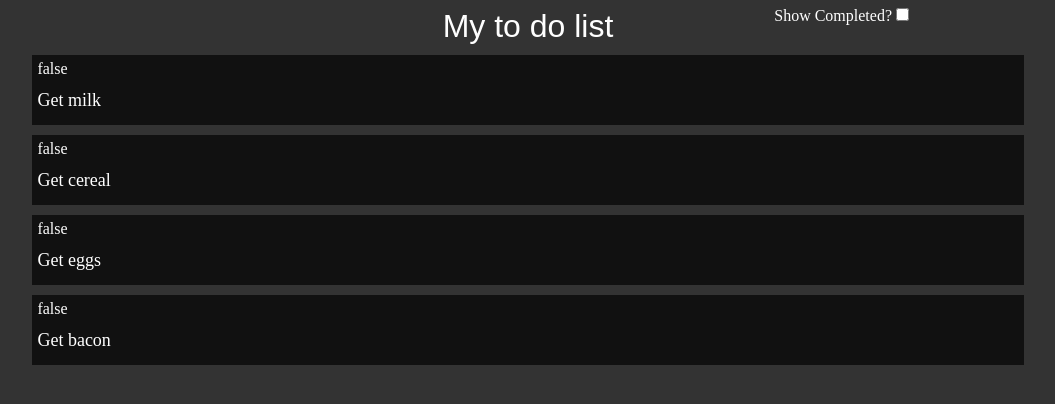
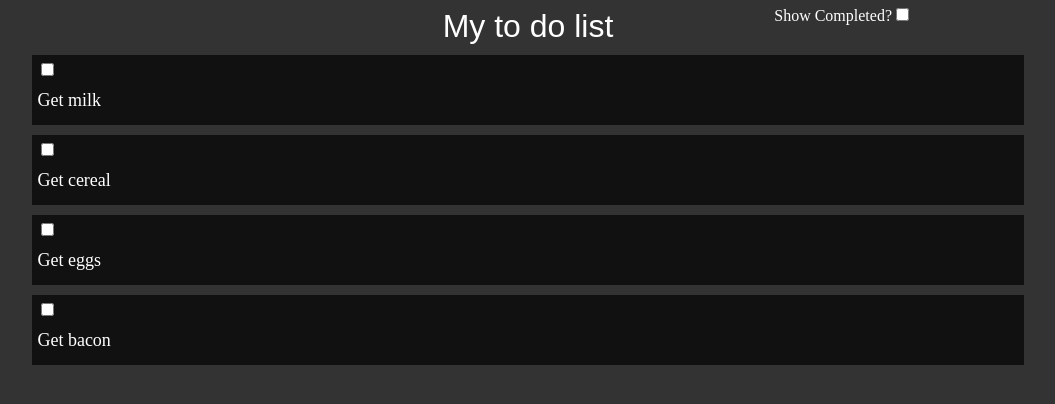
Before and after one commit to jasonbalinski/circle-store, a React (Create React App) app in the folder todo/: page / in a window 1280 px wide. Shown: the top 404 px of the page, without its empty margins (112-1167 px from the left). Built offline with nearby package versions, Linux system fonts and the light colour scheme.

Commit message:
completed checkboxes now working.

```diff
--- a/todo/src/components/ToDoItem.tsx
+++ b/todo/src/components/ToDoItem.tsx
@@ -3,15 +3,26 @@ import React from "react";
 import {ToDo} from "../entities/todo";
 
 export interface TodoItemProps {
-    td : ToDo;
+    td: ToDo;
+    updateToDoStatus: (name: string, value: boolean) => void;
 }
 
 export const ToDoItem = observer((props : TodoItemProps) => (
     <div className="todoItem">
-        <div className="todoCheckBox">{props
-                .td
-                .done
-                .toString()}</div>
+        <div className="todoCheckBox">
+            <input
+                type="checkbox"
+                checked={props.td.done}
+                data-name={props.td.name}
+                onChange={(e: React.ChangeEvent<HTMLInputElement>) => {
+                    // TODO: refactor this out - maybe make this a class
+                    const name = (e.target as HTMLInputElement).getAttribute("data-name");
+                    const value = (e.target as HTMLInputElement).checked;
+                    console.log("name/value", name, value);
+                    props.updateToDoStatus(name!, value);
+                }}
+            />
+        </div>
         <div className="todoText">{props.td.name}</div>
     </div>
 ));
--- a/todo/src/components/ToDoList.tsx
+++ b/todo/src/components/ToDoList.tsx
@@ -4,8 +4,8 @@ import {ToDo} from "../entities/todo";
 import {ToDoItem} from "./ToDoItem";
 
 export interface TodoListProps {
-    todos?: Map < string,
-    ToDo >;
+    todos?: Map<string,ToDo>;
+    updateToDoState?: (name: string, status: boolean) => void;
 }
 
 @observer
@@ -28,7 +28,7 @@ export class ToDoList extends React.Component < TodoListProps, {} > {
                 .props
                 .todos
                 .forEach((td) => {
-                    result.push(<ToDoItem key={td.name} td={td}/>);
+                    result.push(<ToDoItem key={td.name} td={td} updateToDoStatus={this.props.updateToDoState!}/>);
                 });
         }
         return result;
--- a/todo/src/stores/ToDoStore.ts
+++ b/todo/src/stores/ToDoStore.ts
@@ -22,14 +22,22 @@ export class ToDoState {
 }
 
 export class TodoMutators extends StoreExtension < ToDoState > {
-    @action public populateToDoData(todos : ToDo[]) {
+    @action public populateToDoData = (todos : ToDo[]) => {
         this.state.ToDoData = observable.array(todos);
+    }
+
+    @action public updateToDo = (name: string, status: boolean) => {
+        /** TODO: this is terrible, use a Map or something more optimized here. */
+        const todo = this.state.ToDoData.find((td) => td.name === name);
+        if (todo) {
+            todo.done = status;
+        }
     }
 }
 
 export class TodoSelectors extends StoreExtension < ToDoState > {
     /**This is computed to avoid redoing the map function every time the getter is called */
-    @computed public get allToDos() : Map < string,
+    @computed public get allToDos(): Map < string,
     ToDo > {
         return mapToDos(this.state.ToDoData);
     }
@@ -60,7 +68,7 @@ export class AppStateMutators extends StoreExtension < ToDoState > {
 }
 
 export class AppStateSelectors extends StoreExtension < ToDoState > {
-    get storeReady() : boolean {
+    get storeReady(): boolean {
         return this
             .state
             .AppState
@@ -68,7 +76,7 @@ export class AppStateSelectors extends StoreExtension < ToDoState > {
             .get();
     }
 
-    get showCompleted() : boolean {
+    get showCompleted(): boolean {
         return this
             .state
             .AppState
--- a/todo/src/views/HomeView/FilterControlContainer.tsx
+++ b/todo/src/views/HomeView/FilterControlContainer.tsx
@@ -3,13 +3,11 @@ import React from "react";
 import {FilterControl, FilterControlProps} from "../../components/FilterControl";
 import {HomeViewProps} from "./HomeView";
 
-export const FilterControlContainer = inject((injected : HomeViewProps) => {
-    return (
-        {showCompleted: injected.store.selectors.appStateSelectors.showCompleted, toggleShowCompleted: injected.store.actions.appStateMutators.toggleShowCompleted}
-    );
-})(observer((props : FilterControlProps) => (
-    <FilterControl
-        showCompleted={props.showCompleted}
-        toggleShowCompleted={props.toggleShowCompleted}
-    />
-)));
+const mapStoreToProps = (injected: HomeViewProps) => ({
+    showCompleted: injected.store.selectors.appStateSelectors.showCompleted,
+    toggleShowCompleted: injected.store.actions.appStateMutators.toggleShowCompleted
+});
+
+export const FilterControlContainer = inject(mapStoreToProps)(
+    observer(FilterControl)
+);
--- a/todo/src/views/HomeView/ToDoListContainer.tsx
+++ b/todo/src/views/HomeView/ToDoListContainer.tsx
@@ -3,4 +3,11 @@ import React from "react";
 import {ToDoList, TodoListProps} from "../../components/ToDoList";
 import {HomeViewProps} from "./HomeView";
 
-export const ToDoListContainer = inject((injected : HomeViewProps) => ({todos: injected.store.selectors.visibleToDos}))(observer((props : TodoListProps) => (<ToDoList todos={props.todos}/>)));
+const mapStoreToProps = (injected: HomeViewProps) => ({
+    todos: injected.store.selectors.visibleToDos,
+    updateToDoState: injected.store.actions.todoMutators.updateToDo
+});
+
+export const ToDoListContainer = inject(mapStoreToProps)(
+    observer(ToDoList)
+);
```
